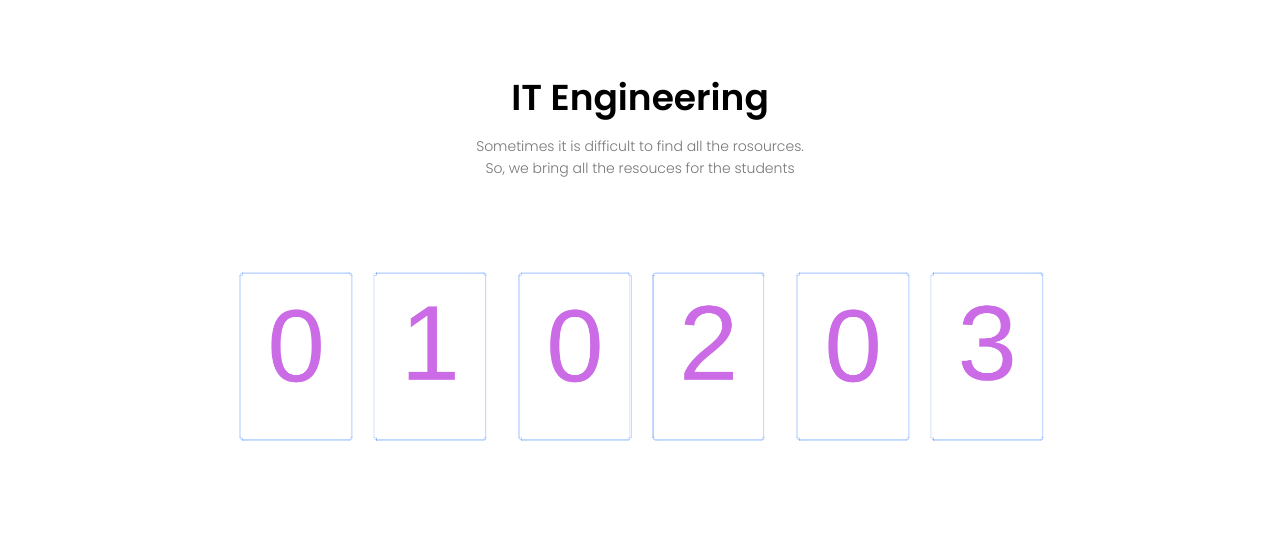
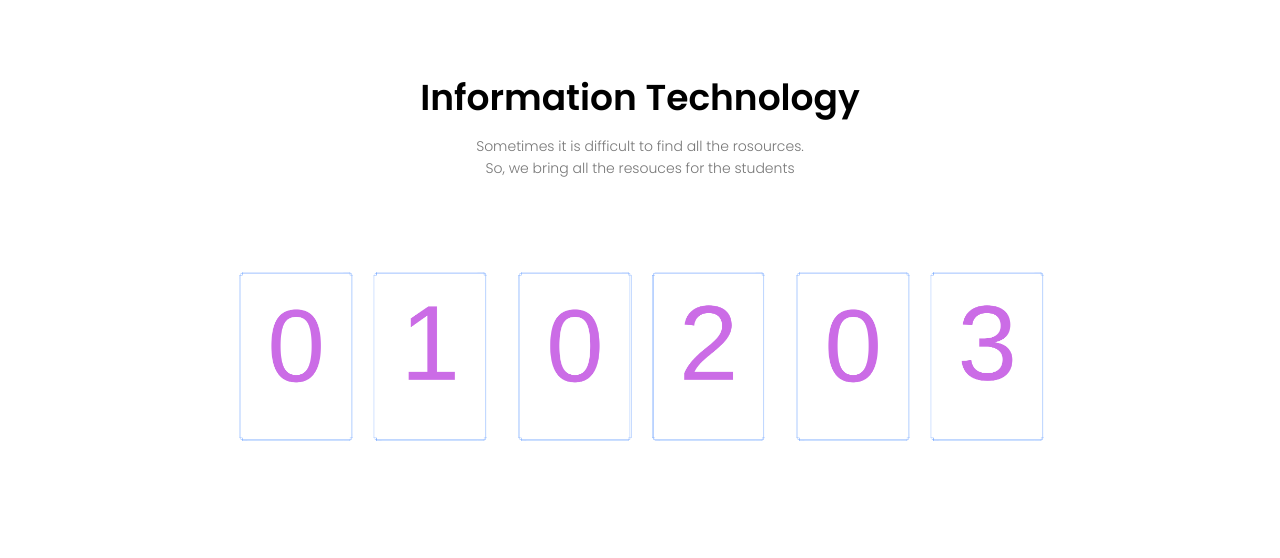
Before and after one commit to RePliCaOp/educatn, a plain HTML site: page qp_it.html in a window 1280 px wide. Shown: the part 188-746 px from the top of the page. Drawn offline with Linux system fonts and the light colour scheme.

Commit message:
anik commit

```diff
--- a/qp_it.html
+++ b/qp_it.html
@@ -30,7 +30,7 @@
 
         <!-- STUDENT AREA -->
         <section class="about">
-            <h1>IT Engineering</h1>
+            <h1>Information Technology</h1>
             <p>Sometimes it is difficult to find all the rosources. <br> So, we bring all the resouces for the students</p>
         <section class="about">
 
```
